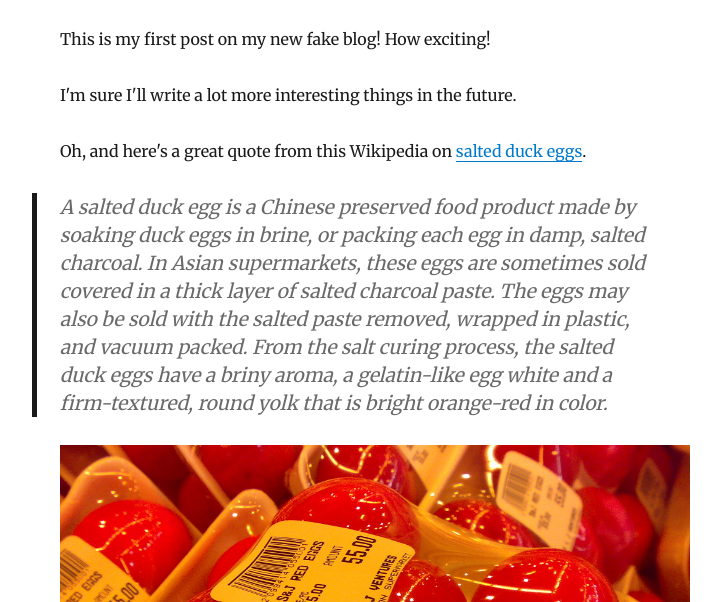
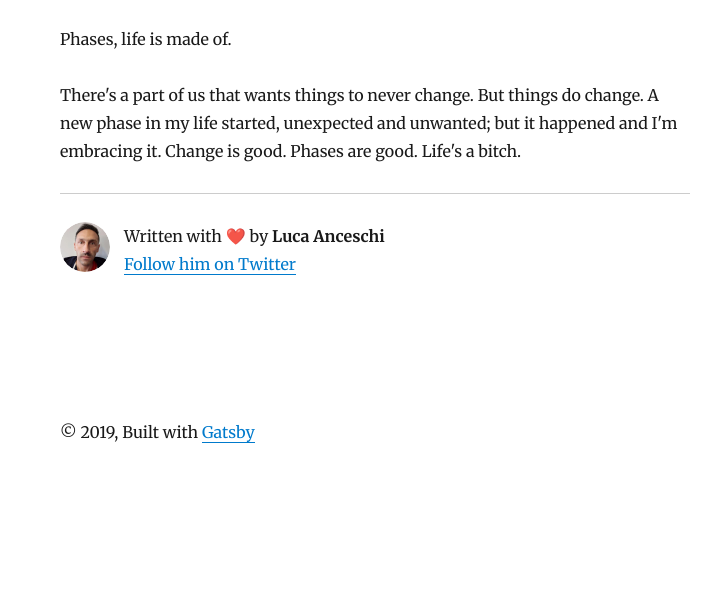
Before and after one commit to lanceschi/lanceschi.github.io, a Gatsby site: page /hello-world/ in a window 1280 px wide. Shown: the part 198-800 px from the top of the page, without its empty margins (265-986 px from the left). Built offline with nearby package versions, Linux system fonts and the light colour scheme; Gatsby itself is replaced by a stand-in of ours; some packages are replaced by stand-ins of ours.

Commit message:
NPMs updates

```diff
--- a/content/blog/hello-world/index.md
+++ b/content/blog/hello-world/index.md
@@ -1,22 +1,9 @@
 ---
 title: Hello World
 date: "2019-04-07T17:47:03.284Z"
-description: Just the first blog post, nothing fancy
+description: Life happens
 ---
 
-This is my first post on my new fake blog! How exciting!
+Phases, life is made of.
 
-I'm sure I'll write a lot more interesting things in the future.
-
-Oh, and here's a great quote from this Wikipedia on
-[salted duck eggs](http://en.wikipedia.org/wiki/Salted_duck_egg).
-
-> A salted duck egg is a Chinese preserved food product made by soaking duck
-> eggs in brine, or packing each egg in damp, salted charcoal. In Asian
-> supermarkets, these eggs are sometimes sold covered in a thick layer of salted
-> charcoal paste. The eggs may also be sold with the salted paste removed,
-> wrapped in plastic, and vacuum packed. From the salt curing process, the
-> salted duck eggs have a briny aroma, a gelatin-like egg white and a
-> firm-textured, round yolk that is bright orange-red in color.
-
-![Chinese Salty Egg](./salty_egg.jpg)
+There's a part of us that wants things to never change. But things do change. A new phase in my life started, unexpected and unwanted; but it happened and I'm embracing it. Change is good. Phases are good. Life's a bitch.
```
Also changed, not shown: package.json (+19 -19 lines), 2 other files.
